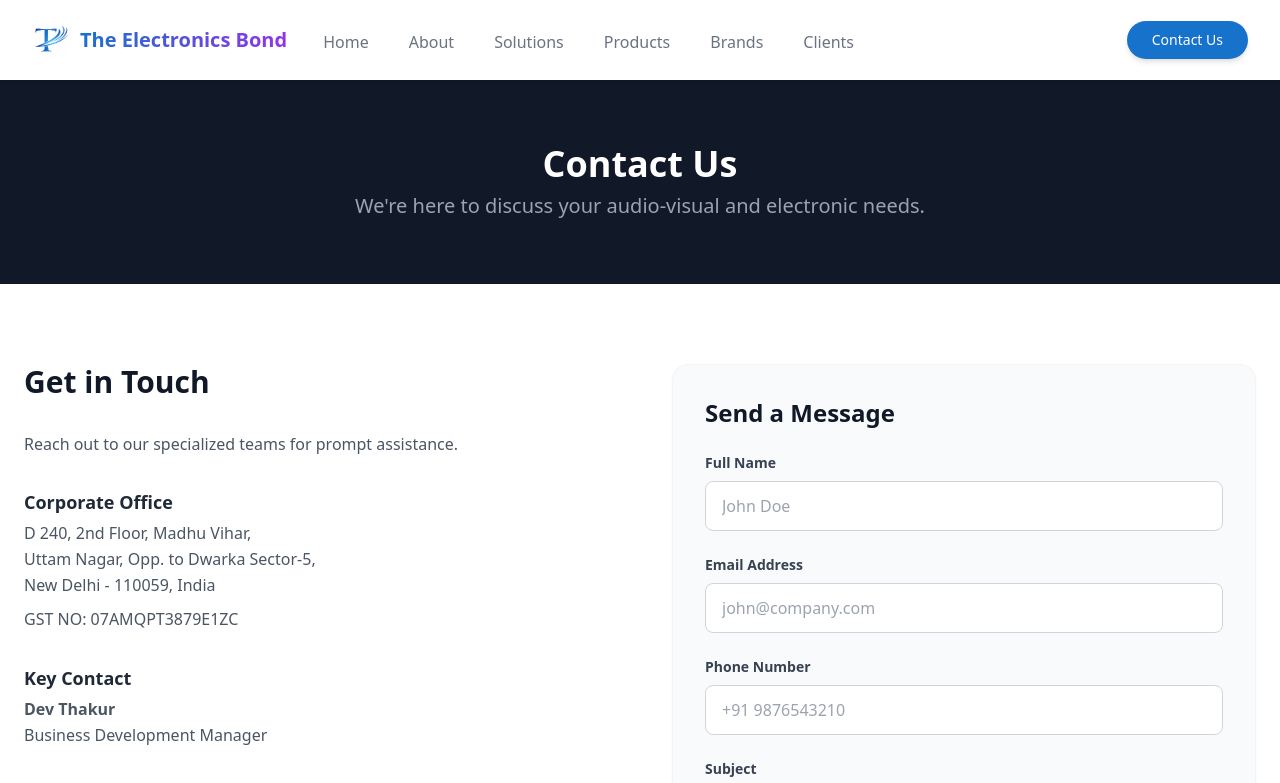
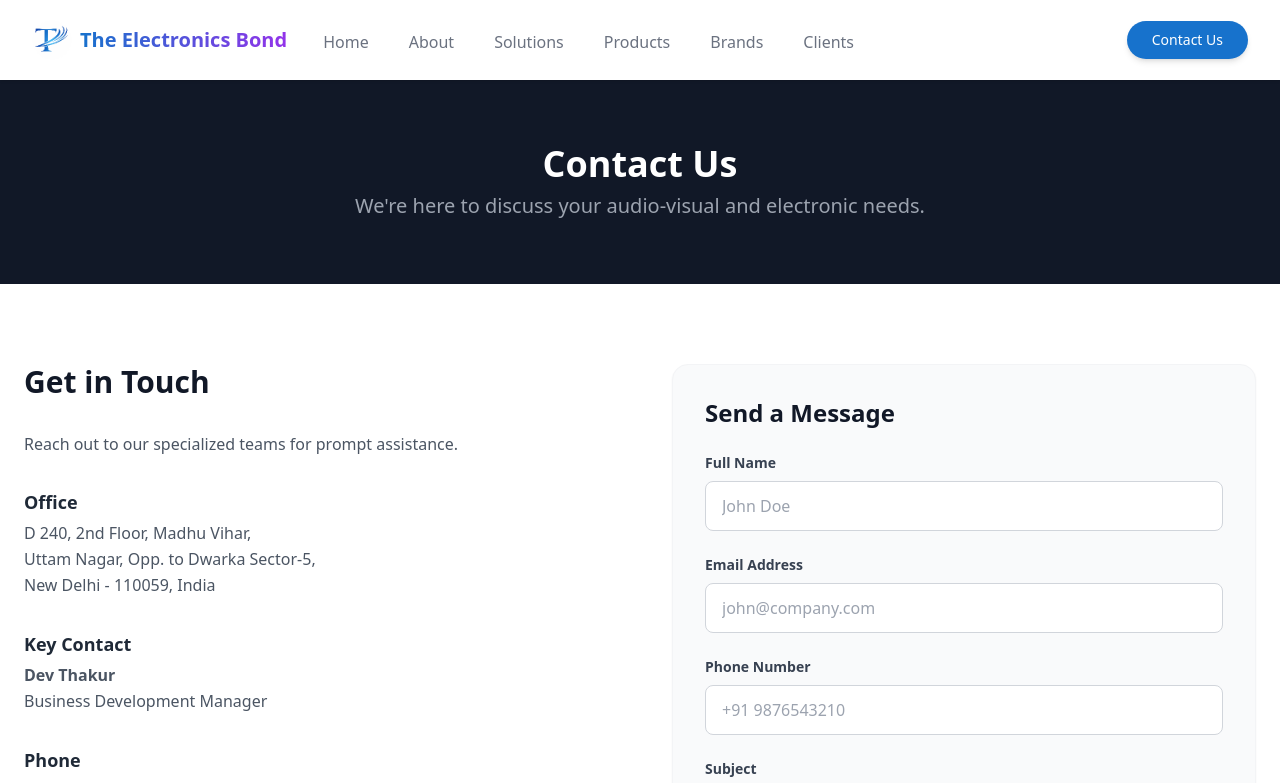
Before and after one commit to theelectronicsbond/TEB-NG, an Angular app: page /contact in a window 1280 px wide. Shown: the top 783 px of the page. Built offline with nearby package versions, Linux system fonts and the light colour scheme.

Commit message:
feat: Shorten "Corporate Office" to "Office" and comment out GST number display in contact page.

```diff
--- a/src/app/pages/contact/contact.html
+++ b/src/app/pages/contact/contact.html
@@ -13,15 +13,15 @@
             <p class="section-desc">Reach out to our specialized teams for prompt assistance.</p>
 
             <div class="info-item">
-                <h3 class="info-label">Corporate Office</h3>
+                <h3 class="info-label">Office</h3>
                 <p class="info-text">
                     {{ appInfo.address.line1 }},<br>
                     {{ appInfo.address.line2 }},<br>
                     {{ appInfo.address.city }} - {{ appInfo.address.pincode }}, {{ appInfo.address.country }}
                 </p>
-                <p class="info-text" style="font-weight: 500; margin-top: 0.5rem;">
+                <!-- <p class="info-text" style="font-weight: 500; margin-top: 0.5rem;">
                     GST NO: {{ appInfo.gst }}
-                </p>
+                </p> -->
             </div>
 
             <div class="info-item">
```
